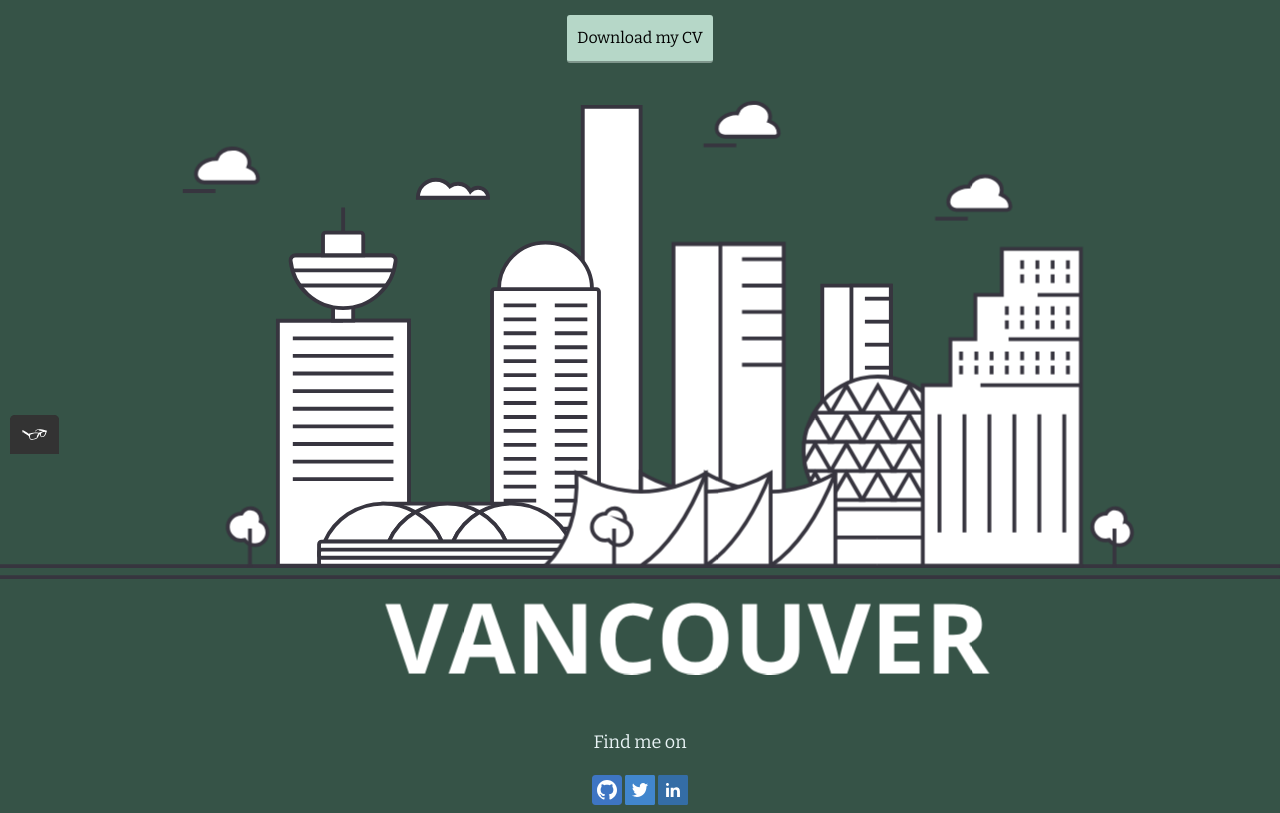
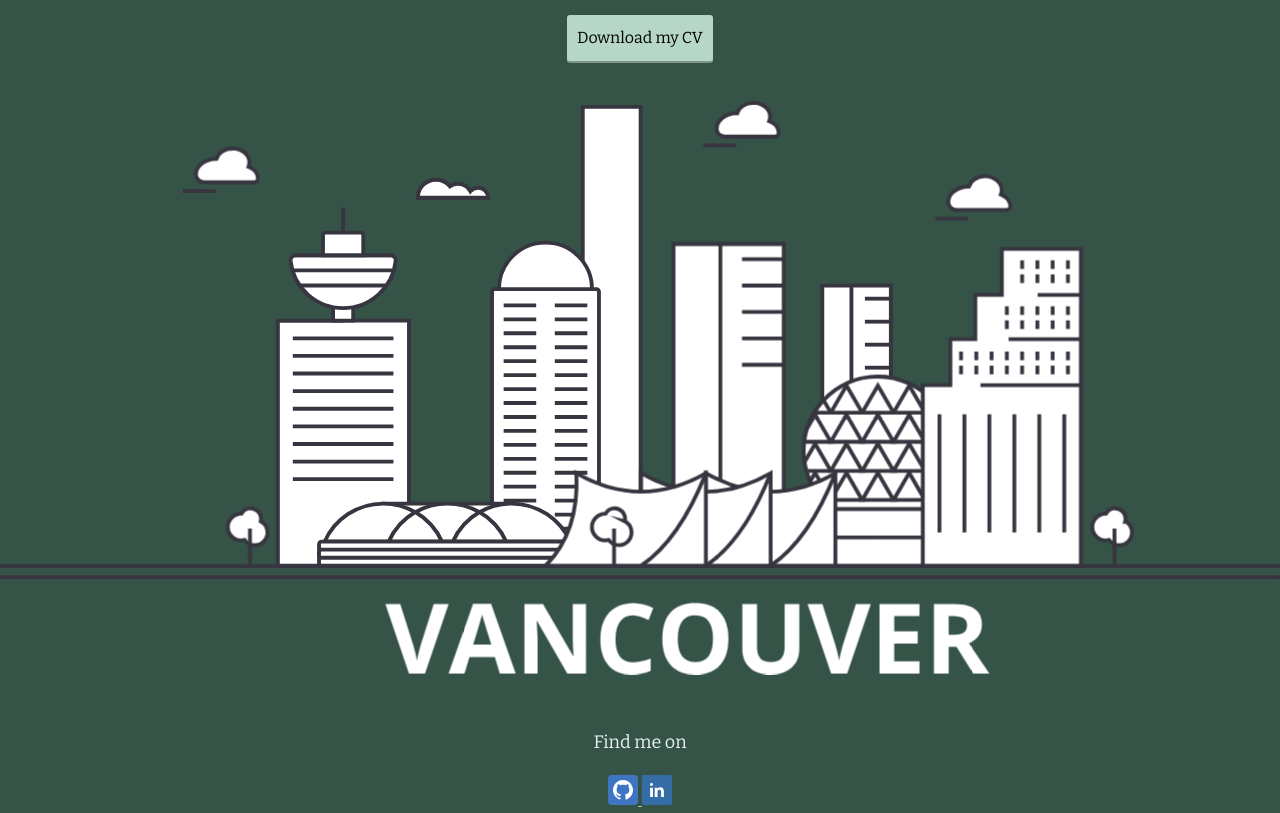
Before and after one commit to licathyl/portfolio-website, a plain HTML site: page about.html in a window 1280 px wide. Shown: the part 346-1159 px from the top of the page. Drawn offline with nearby package versions, Linux system fonts and the light colour scheme.

Commit message:
Update about.html
Updated footer on about page & auto indented

```diff
--- a/about.html
+++ b/about.html
@@ -1204,12 +1204,12 @@
 <footer class="page-footer">
   <p>Find me on</p>
   <div class="social-media">
+    <a href="https://github.com/licathyl" target="_blank">
       <img src="img/github_icon.svg" alt="Github">
-        <img src="img/twitter_icon.svg" alt="Twitter">
+    </a>
     <img src="img/linkedin_icon.svg" alt="LinkedIn">
   </div>
 </footer>
-    <script src="js/tota11y.min.js"></script>
 </body>
 
 </html>
```
Lines whose indentation alone changed are shown as unchanged.
